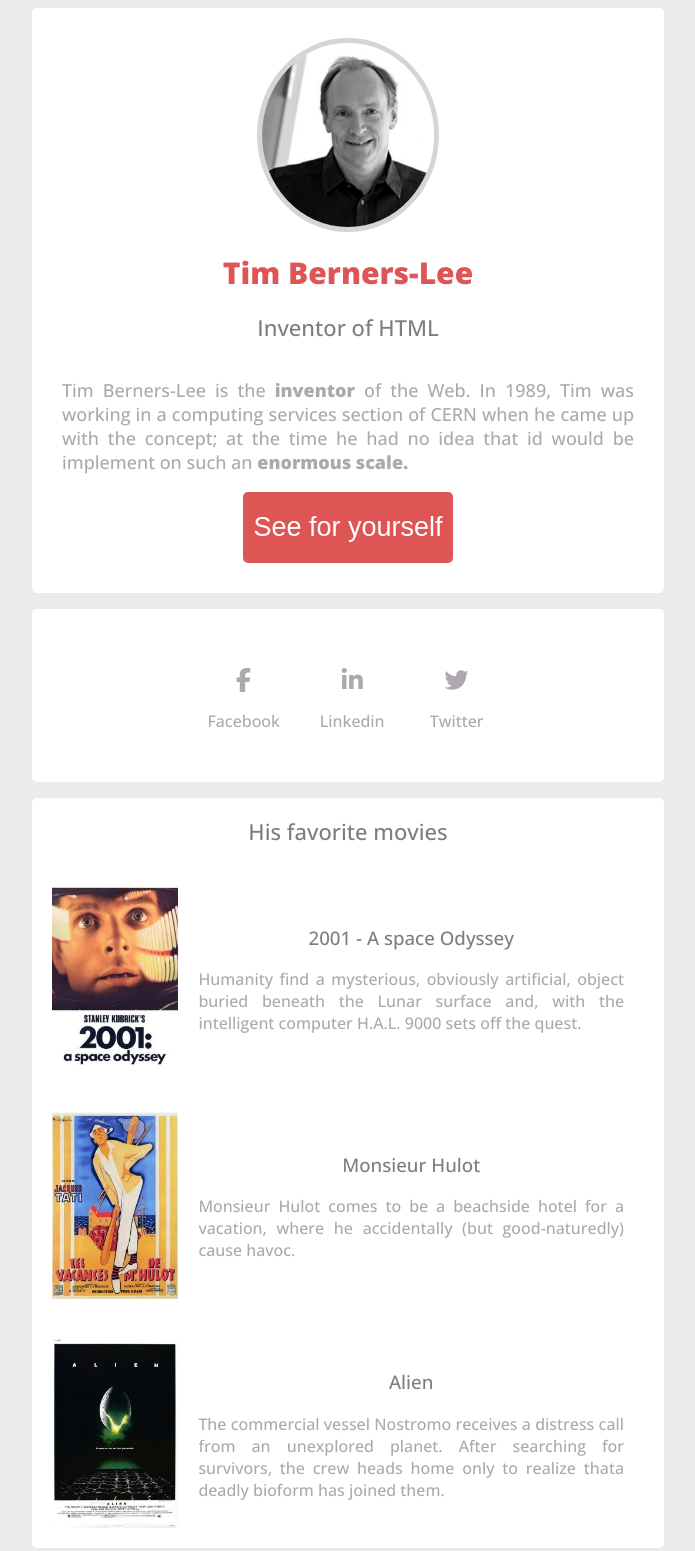
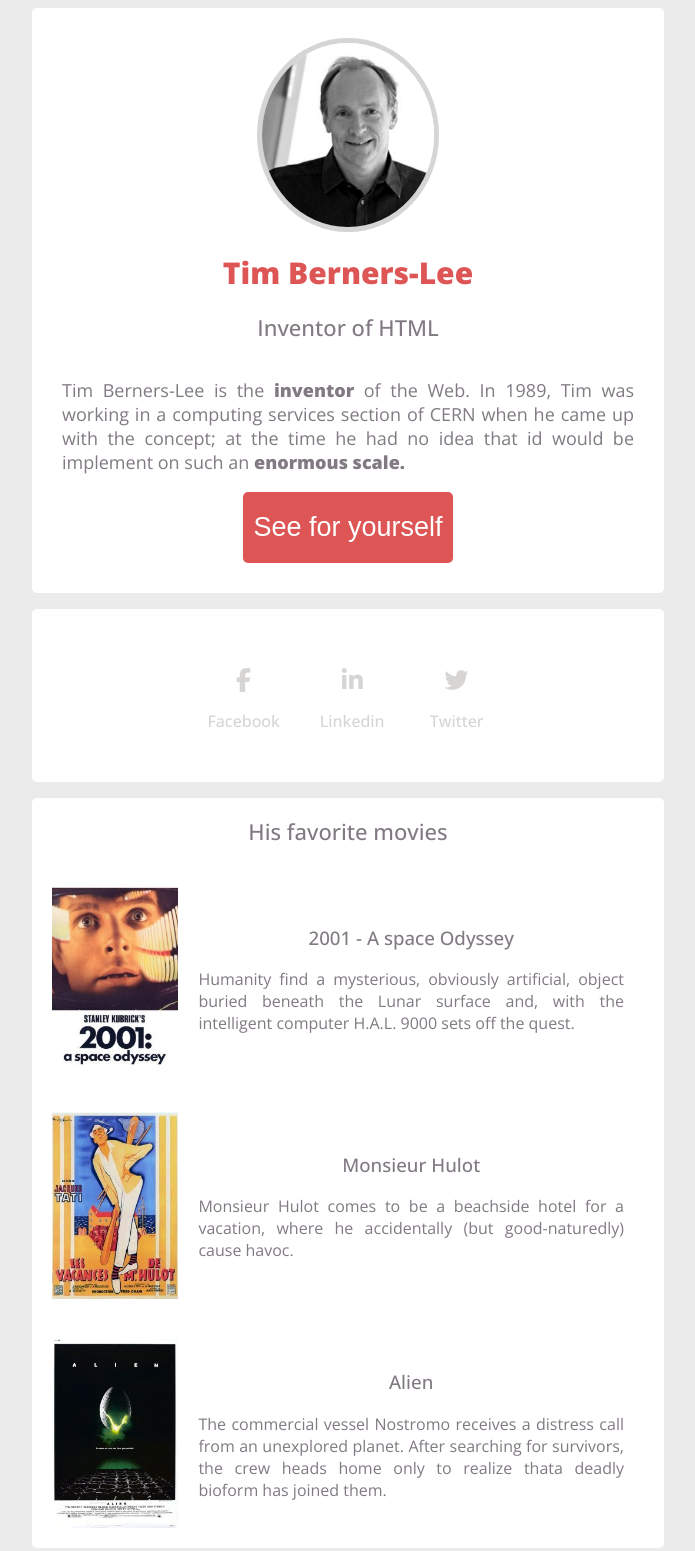
Before and after one commit to becodeorg/hamilton-8-tim-berners-lee-steeve0403, a plain HTML site: page index.html in a window 1280 px wide. Shown: the whole page, without its empty margins (292-987 px from the left). Drawn offline with nearby package versions, Linux system fonts and the light colour scheme.

Commit message:
mise à jour

```diff
--- a/style.css
+++ b/style.css
@@ -1,6 +1,6 @@
 body {
     background-color: #ebebeb;
-
+    color:#817a83;
     font-family: 'Open Sans', sans-serif;
     text-align: left;
     gap: 20px;
@@ -27,9 +27,9 @@ h2 {
     align-items: center;
     justify-content: center;
     text-align: justify;
-    color:#ada8ae;
     font-size: 18px;
     padding: 30px;
+    font-weight: 300;
 }
 #presentation img {
     border-radius: 50%;
@@ -59,11 +59,12 @@ li,a {
     flex-direction:column;
     justify-content: center;
     align-items: center;
+    color:#d7d4d4;
     gap: 10px;
 }
 li i, a {
     text-decoration: none;
-    color: #ada8ae;
+
     padding: 20px;
 }
 #movies {
@@ -78,10 +79,9 @@ article {
     padding-right: 40px;
     text-align: justify;
     font-size: 16px;
-    color:#ada8ae;
+    font-weight: 300;
 }
 h2, h3 {
-    color: #817a83;
     text-align: center;
     font-weight: 500;
 }
```
